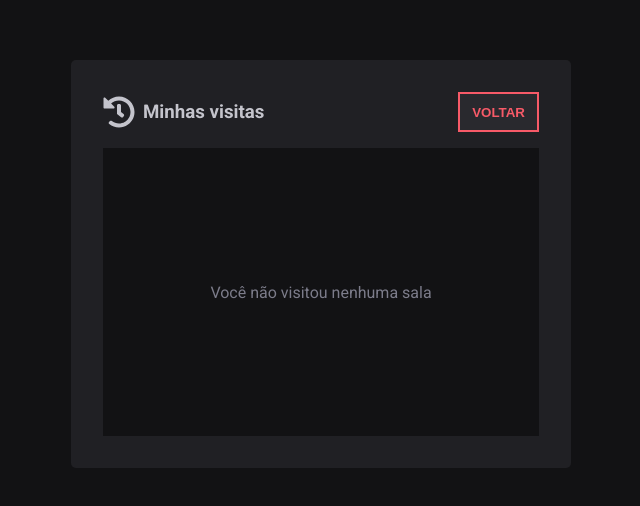
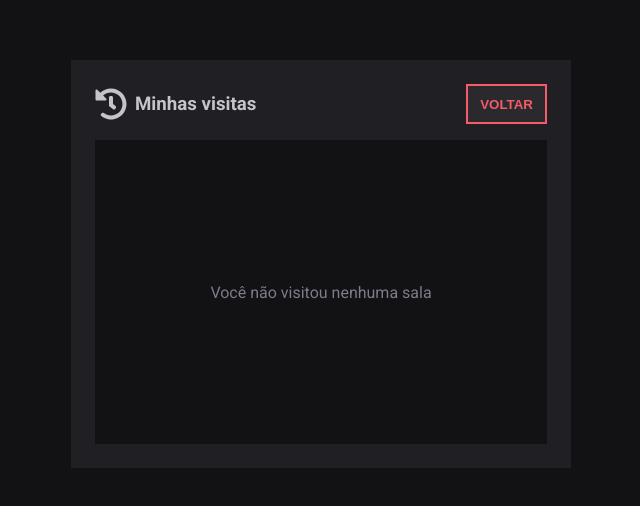
Before and after one commit to Jonatan966/my-planning-poker, a Next.js app: page /visits in a window 1280 px wide. Shown: the part 136-642 px from the top of the page, without its empty margins (319-959 px from the left). Built offline with nearby package versions, Linux system fonts and the light colour scheme.

Commit message:
refact: change containers padding

```diff
--- a/src/components/ui/dialog/styles.module.css
+++ b/src/components/ui/dialog/styles.module.css
@@ -19,8 +19,9 @@
   max-width: 500px;
   width: 100%;
 
-  padding: 32px;
-  border-radius: 5px;
+  padding: 24px;
+  box-shadow: 0 0px 8px #121214;
+
   margin: 1rem;
   background: #202024;
 
--- a/src/styles/pages/home.module.css
+++ b/src/styles/pages/home.module.css
@@ -6,10 +6,8 @@
 }
 
 .contentBox {
-  padding: 32px;
+  padding: 24px;
   margin: 0.75rem;
-
-  border-radius: 5px;
 
   background: #202024;
 
```
